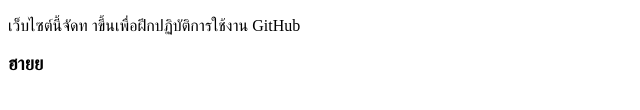
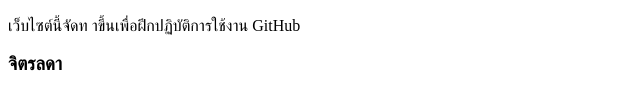
Before and after one commit to JitladaJui/69Dev03-github-put-, a plain HTML site: page index.html in a window 1280 px wide. Shown: the part 216-326 px from the top of the page, 0-640 px from the left. Drawn offline with Linux system fonts and the light colour scheme.

Commit message:
Update Website Content

```diff
--- a/index.html
+++ b/index.html
@@ -14,6 +14,6 @@
     <a href="contact.html">ติดต่อเรา</a>
     <h2>Version 2: Update Website</h2>
     <p>เว็บไซต์นี้จัดท าขึ้นเพื่อฝึกปฏิบัติการใช้งาน GitHub</p>
-    <h3>ฮายย</h3>
+    <h3>จิตรลดา</h3>
 </body>
 </html>
```
